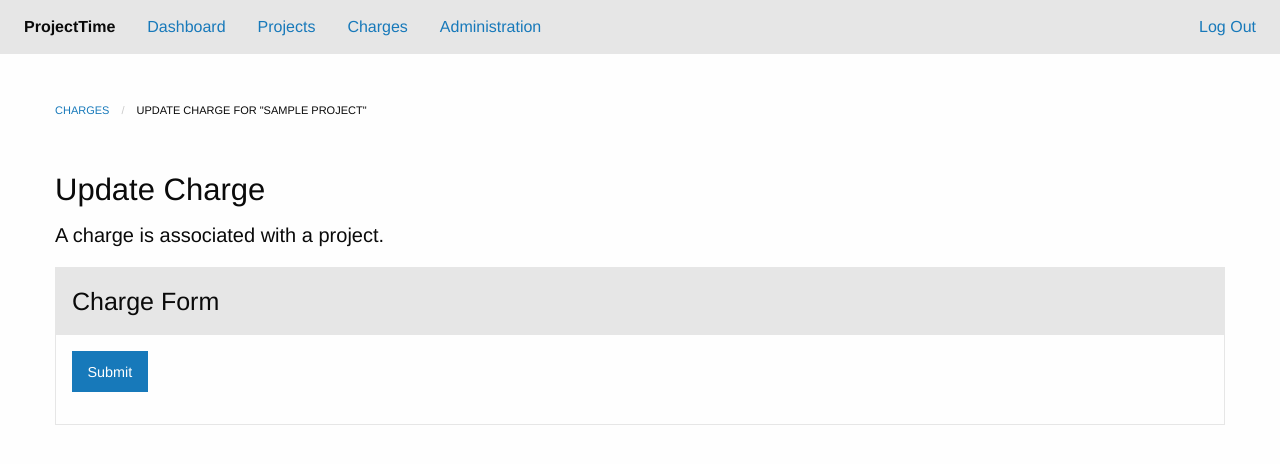
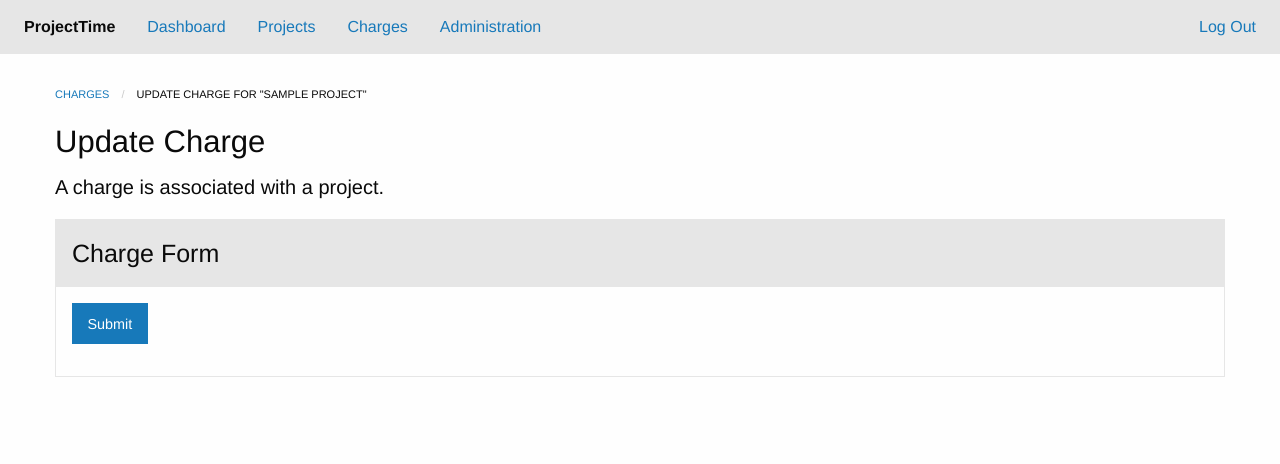
Before and after one commit to gscoppino/ProjectTime, a Django app: template src/ProjectTime/project/templates/project/charge_form.html in a window 1280 px wide. Shown: the top 464 px of the page. Run offline with Django 3.2, Linux system fonts and the light colour scheme; the template is opened without the code that fills it: most values are stand-ins (such as "Sample title", 1, 10 or a date in 2020); parts of the project's set-up code (start-up, migrations or seed data) failed here and were passed over.

Commit message:
Minor style adjustment

```diff
--- a/src/ProjectTime/project/templates/project/base_nav.html
+++ b/src/ProjectTime/project/templates/project/base_nav.html
@@ -10,8 +10,12 @@
 {{ block.super }}
 <header class="grid-container full">
     <div class="title-bar" data-responsive-toggle="responsive-menu" data-hide-for="large">
-        <button class="menu-icon" type="button" data-toggle="responsive-menu"></button>
-        <div class="title-bar-title">ProjectTime</div>
+        <div class="title-bar-left">
+            <div class="title-bar-title">ProjectTime</div>
+        </div>
+        <div class="title-bar-right">
+            <button class="menu-icon" type="button" data-toggle="responsive-menu"></button>
+        </div>
     </div>
     <nav id="responsive-menu" class="top-bar stacked-for-medium" role="navigation" aria-label="main navigation">
         <div class="top-bar-left">
--- a/src/ProjectTime/project/templates/project/charge_form.html
+++ b/src/ProjectTime/project/templates/project/charge_form.html
@@ -9,7 +9,7 @@
 {% endblock %}
 {% block content %}
     {{ block.super }}
-    <div class="grid-container margin-top-3">
+    <div class="grid-container margin-top-2">
         <nav aria-label="You are here:" role="navigation">
             <ul class="breadcrumbs">
                 <li><a href="{% url 'project:charge-list' %}">Charges</a></li>
@@ -23,7 +23,7 @@
             </ul>
         </nav>
     </div>
-    <main class="grid-container margin-top-3">
+    <main class="grid-container margin-top-1">
         <h3>
             {% if not object %}
             Create Charge
--- a/src/ProjectTime/project/templates/project/project_form.html
+++ b/src/ProjectTime/project/templates/project/project_form.html
@@ -9,7 +9,7 @@
 {% endblock %}
 {% block content %}
     {{ block.super }}
-    <div class="grid-container margin-top-3">
+    <div class="grid-container margin-top-2">
         <nav aria-label="You are here:" role="navigation">
             <ul class="breadcrumbs">
                 <li><a href="{% url 'project:project-list' %}">Projects</a></li>
@@ -23,7 +23,7 @@
             </ul>
         </nav>
     </div>
-    <main class="grid-container margin-top-3">
+    <main class="grid-container margin-top-1">
         <h3>
             {% if not object %}
             Create Project
```
